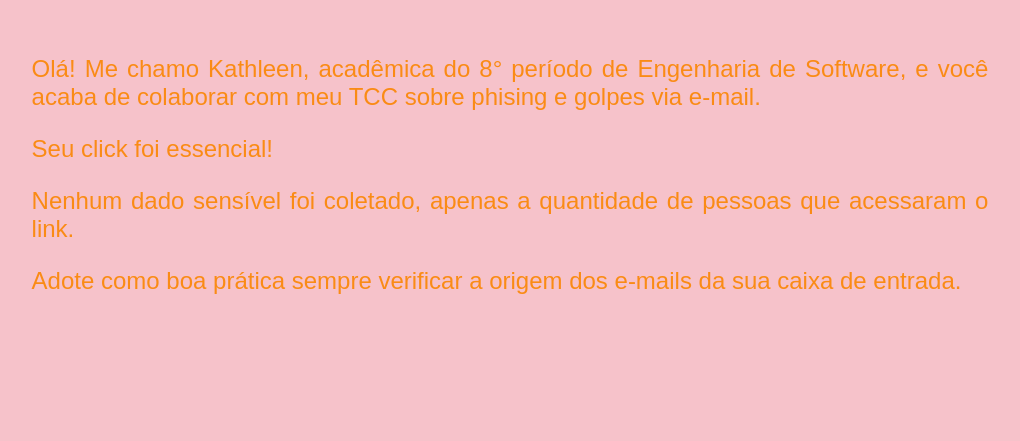
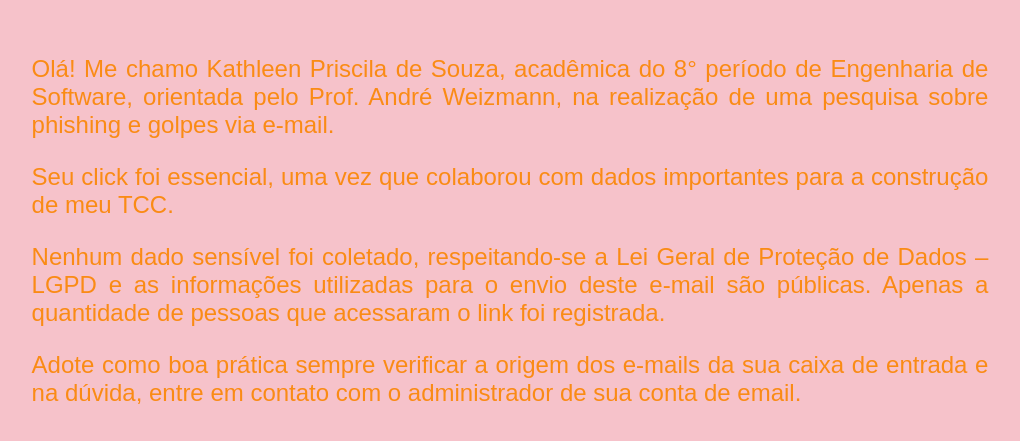
Before and after one commit to testspear/testspear.github.io, a website: page index.html in a window 1280 px wide. Shown: the part 131-572 px from the top of the page, without its empty margins (130-1150 px from the left). Drawn offline with Linux system fonts and the light colour scheme.

Commit message:
atualização index

```diff
--- a/index.html
+++ b/index.html
@@ -22,10 +22,12 @@
     </style>
 <body>
     <h1></h1>
-    <p>Olá! Me chamo Kathleen, acadêmica do 8° período de Engenharia de Software,
-        e você acaba de colaborar com meu TCC sobre phising e golpes via e-mail.</p>
-    <p>Seu click foi essencial!</p>
-    <p>Nenhum dado sensível foi coletado, apenas a quantidade de pessoas que acessaram o link.</p>
-    <p>Adote como boa prática sempre verificar a origem dos e-mails da sua caixa de entrada.</p>
+    <p>Olá! Me chamo Kathleen Priscila de Souza, acadêmica do 8° período de Engenharia de Software, orientada pelo Prof. André Weizmann,
+        na realização de uma pesquisa sobre phishing e golpes via e-mail.</p>
+    <p>Seu click foi essencial, uma vez que colaborou com dados importantes para a construção de meu TCC.</p>
+    <p>Nenhum dado sensível foi coletado, respeitando-se a Lei Geral de Proteção de Dados – LGPD
+        e as informações utilizadas para o envio deste e-mail são públicas.
+        Apenas a quantidade de pessoas que acessaram o link foi registrada.</p>
+    <p>Adote como boa prática sempre verificar a origem dos e-mails da sua caixa de entrada  e na dúvida, entre em contato com o administrador de sua conta de email.</p>
 </body>
 </html>
```
